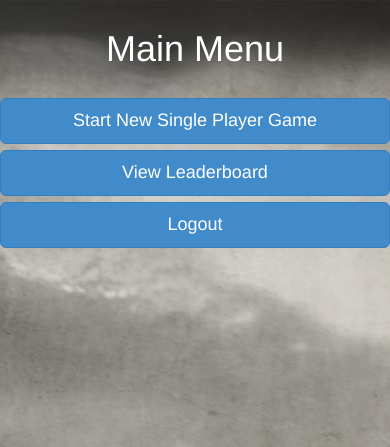
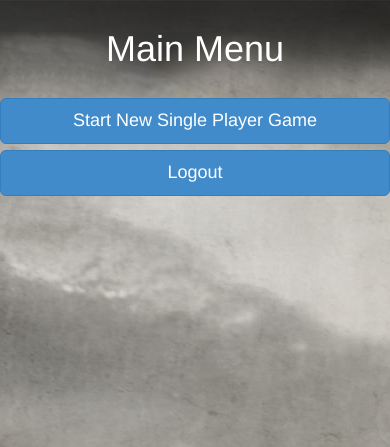
Before and after one commit to NinjaBranDizzle/demo, a PHP site: page / in a window 390 px wide. Shown: the top 447 px of the page. Run offline with PHP 8.4, Linux system fonts and the light colour scheme; the visitor is signed in with stand-in values (Sample User, id 1); some libraries are stand-ins or nearby versions.

Commit message:
New DB file

```diff
--- a/index.php
+++ b/index.php
@@ -58,14 +58,6 @@ require_once 'data/users.php';
         <div class="row">
             <div class="col-md-4 col-md-offset-4">
                 <p>
-                    <button class="btn btn-primary btn-lg btn-block">View Leaderboard</button>
-                </p>
-            </div>
-            <div class="col-md-4"></div>
-        </div>
-        <div class="row">
-            <div class="col-md-4 col-md-offset-4">
-                <p>
                     <button class="btn btn-primary btn-lg btn-block">Logout</button>
                 </p>
             </div>
--- a/mapEditor.php
+++ b/mapEditor.php
@@ -16,4 +16,4 @@
     <img id="selectedMapPreview" src="images/firestormBlitzkriegPreview.png" border="0" />
 
     <button type="button" id="selectMapButton" class="btn btn-primary">Proceed</button>
-    <button type="button" id="singlePlayerCloseButton" class="btn btn-primary">Close</button>
+    <button type="button"  style="float:left;" id="singlePlayerCloseButton" class="btn btn-primary">Close</button>
```
